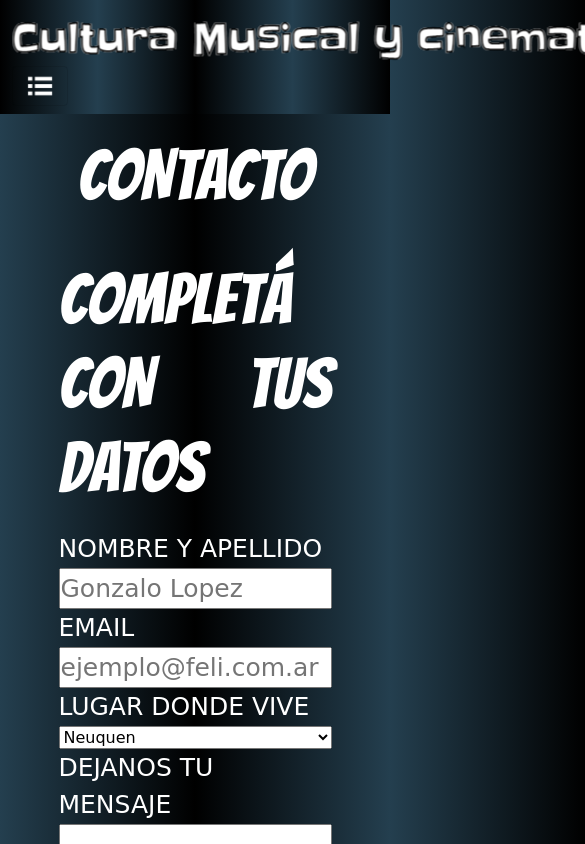
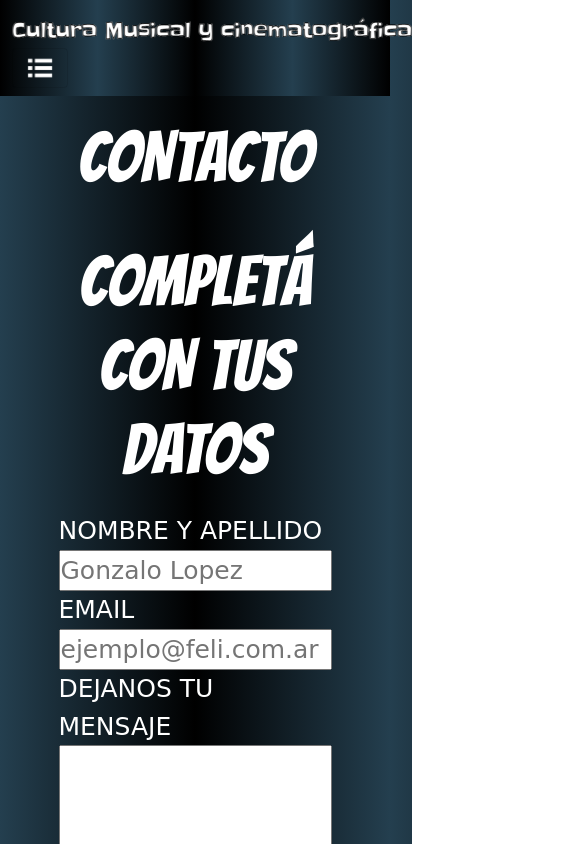
Before and after one commit to GonzaCP/proyecto_coder, a plain HTML site: page pages/contacto.html in a window 390 px wide. Shown: the top 844 px of the page, 585 px wide, since content can reach past the window. Drawn offline with nearby package versions, Linux system fonts and the light colour scheme; a web font is replaced by a local one.

Commit message:
arreglo mobile

```diff
--- a/pages/contacto.html
+++ b/pages/contacto.html
@@ -59,16 +59,10 @@
                         <input type="text" id="name" placeholder="Gonzalo Lopez">
                         <label for="correoElectronico">Email</label>
                         <input type="email" id="correoElectronico" placeholder="ejemplo@feli.com.ar">
-                        <label for="estado">Lugar donde vive</label>
-                            <select name="" id="">
-                                <option value="neuquen">Neuquen</option>
-                                <option value="provincia">Otra provincia</option>
-                                <option value="pais">Otro país</option>
-                                </select>
-                            <label for="comentario">Dejanos tu mensaje</label>
-                            <textarea name="" id="" cols="70" rows="10"></textarea>
-                            <input type="reset" value="Borrar todo">
-                            <input type="submit" value="Enviar mensaje">
+                        <label for="comentario">Dejanos tu mensaje</label>
+                        <textarea name="" id="" cols="70" rows="10"></textarea>
+                        <input type="reset" value="Borrar todo">
+                        <input type="submit" value="Enviar mensaje">
                     </fieldset>
                 </form>
             </div>
--- a/scss/_classes.scss
+++ b/scss/_classes.scss
@@ -61,7 +61,7 @@
 }
 .bg-color_h2{
     background: none;
-    text-align: justify;
+    text-align: $alignText;
 }
 .d_flex_form{
     //mixing
--- a/scss/main.scss
+++ b/scss/main.scss
@@ -24,6 +24,17 @@ label{
 }
 input{
     font-size: $sizeP;
+}
+
+/* @media */
+@media only screen and (max-width: 768px){
+    #nav_img{
+        width: 400px;
+    }
+
+
+
+
 }
 /* @media */
 @media only screen and (max-width: 320px){
@@ -107,10 +118,3 @@ input{
        width: 50%;
     }
 }
-
-@media only screen and (max-width: 768px){
-
-
-
-
-}
```
Also changed, not shown: css/index.css, 1 other file.
